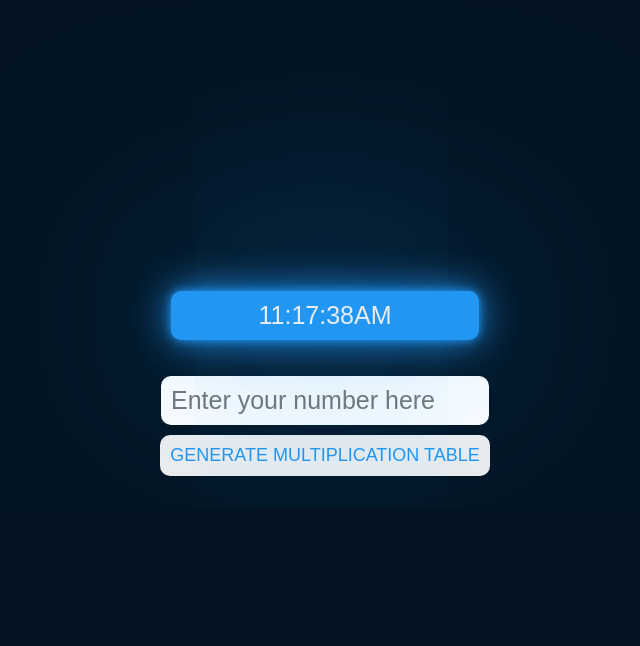
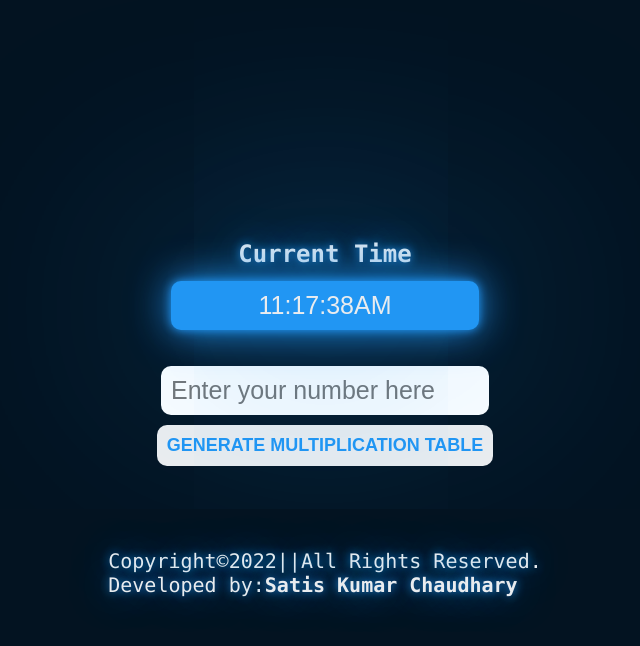
Before and after one commit to Satis9815/multiplication-table-generator, a plain HTML site: page index.html in a window 1280 px wide. Shown: the whole page, without its empty margins (315-955 px from the left). Drawn offline with Linux system fonts and the light colour scheme.

Commit message:
Added footer and current time title
Added footer and current time button title and some css properties

```diff
--- a/index.html
+++ b/index.html
@@ -8,7 +8,10 @@
     <link rel="stylesheet" href="style.css">
 </head>
 <body>
+
     <div class="container">
+        <!-- <span>Current Time</span> -->
+        <h2>Current Time</h2>
         <button id="clock" class="clockBtn"></button>
         <input type="number" id="text" class="text" placeholder="Enter your number here">
         <button type="submit" class="generateBtn" id="generateBtn">Generate multiplication table</button>
@@ -16,6 +19,11 @@
     <div class="table" id="table">
 
     </div>
+
+    <footer>
+        <p>Copyright&copy;2022||All Rights Reserved.</p>
+        <p>Developed by:<b>Satis Kumar Chaudhary</b></p>
+    </footer>
 </body>
 <script src="index.js"></script>
 
--- a/index.js
+++ b/index.js
@@ -10,7 +10,7 @@ function multiplication(e){
     else{
     let val=document.getElementById('table');
         val.innerHTML=`
-        <h2 style="font-family: consolas">Your multiplication table of ${typeValue} is given below</h2>
+        <h2 style="font-family: consolas;padding:10px 15px;">Your multiplication table of ${typeValue} is given below</h2>
         <p style="font-size:25px;">${typeValue} X ${1} = ${typeValue*1}</p>
         <p style="font-size:25px;">${typeValue} X ${2} = ${typeValue*2}</p>
         <p style="font-size:25px;">${typeValue} X ${3} = ${typeValue*3}</p>
--- a/style.css
+++ b/style.css
@@ -21,6 +21,13 @@ body{
     align-items: center;
     flex-direction:column;
 }
+
+.container h2{
+    position: relative;
+    top: -44px;
+    color: #e9ecef;
+    text-shadow: 0 0 10px #2196f3,0 0 1220px #2196f3,0 0 40px #2196f3;
+}
 .generateBtn{
     padding: 10px;
     text-transform: uppercase;
@@ -31,6 +38,7 @@ body{
     border-radius: 10px;
     outline: none;
     border: none;
+    font-weight: 600;
 }
 .clockBtn{
     width: 308px;
@@ -47,13 +55,13 @@ body{
     background: #2196f3;
     box-shadow: 0 0 10px #2196f3,0 0 1220px #2196f3,0 0 40px #2196f3;
     position: relative;
-    top:-31px;
+    top: -31px;
 }
 input{
     width: 308px;
     padding: 10px;
     font-size: 18px;
-    color: #2196f3;
+  font-weight: 500;
     overflow: hidden;
     transition: 0.2s;
     border-radius: 10px;
@@ -61,6 +69,7 @@ input{
     border: none;
     margin-bottom: 10px;
     font-size: 25px;
+
 }
 input:hover{
     color: #e9ecef;
@@ -81,3 +90,23 @@ input:hover{
     text-shadow: 0 0 10px #2196f3,0 0 1220px #2196f3,0 0 40px #2196f3;
     margin-top: 3px;
 }
+
+footer p{
+    position: relative;
+    font-size: 20px;
+    top: 80px;
+    color: #e9ecef;
+    text-shadow: 0 0 10px #2196f3,0 0 1220px #2196f3,0 0 40px #2196f3;
+
+
+}
+
+@media only screen and (max-width:400px) {
+    .container{
+        margin-top: 65px;
+    }
+    footer{
+        padding: 10px 10px;
+    }
+
+}
```
